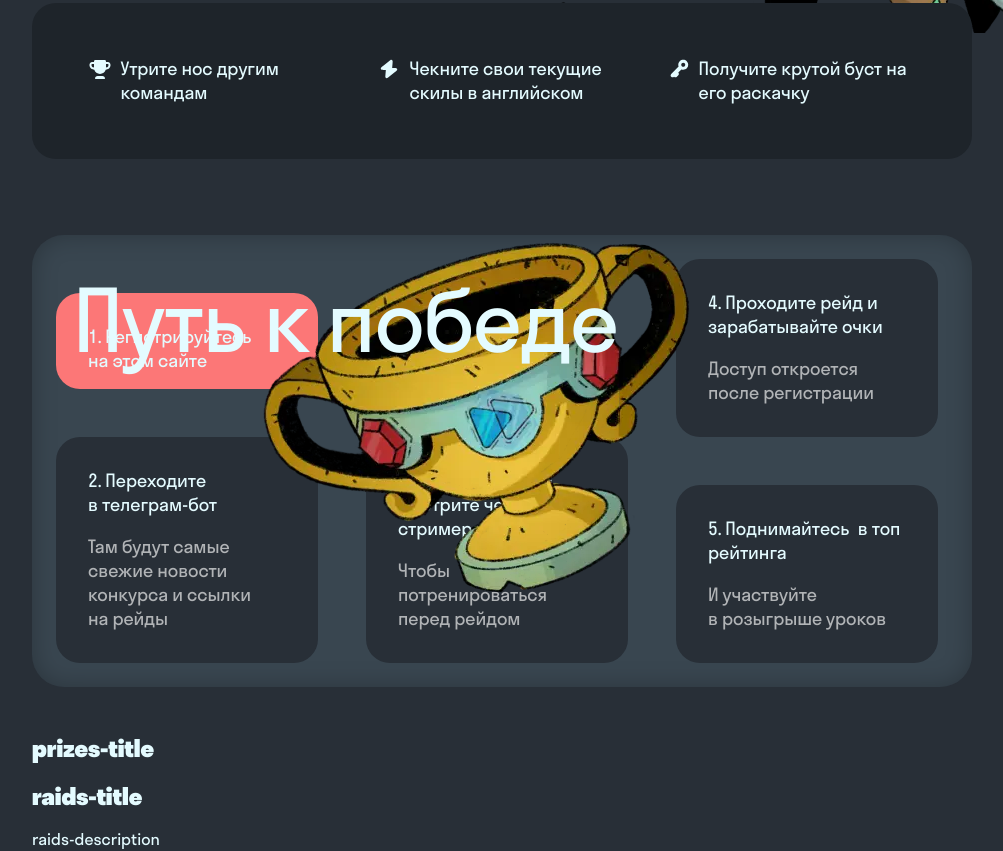
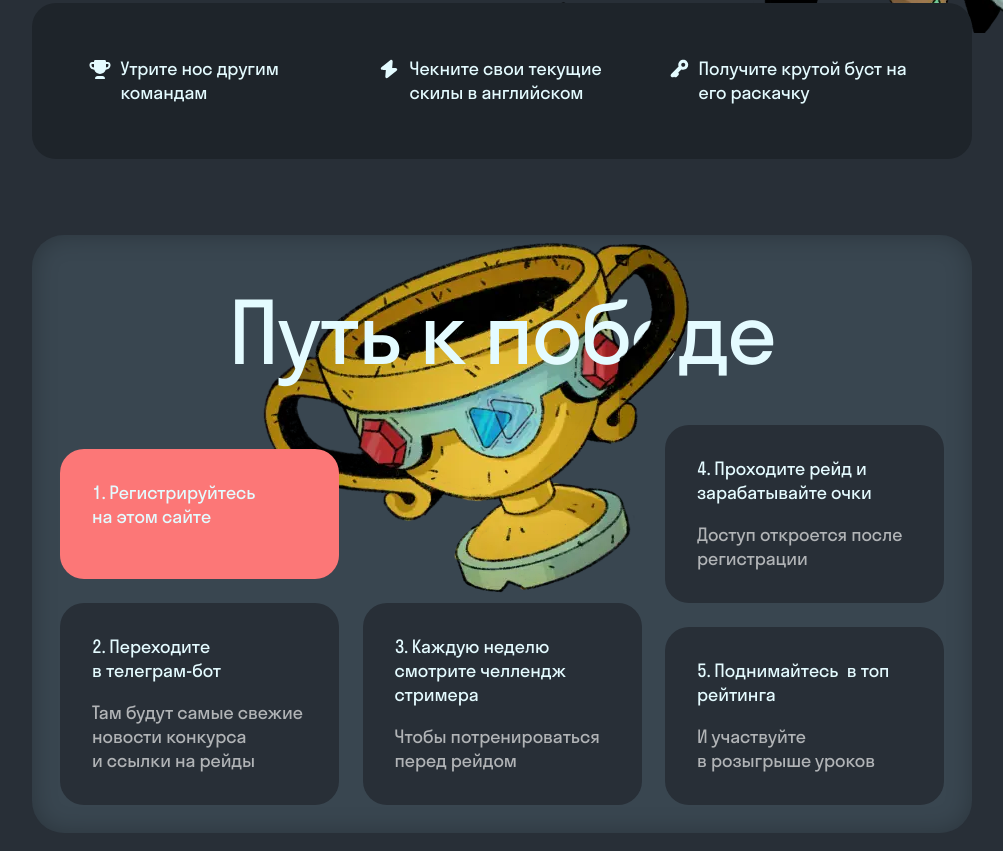
Before and after one commit to ElenaChernikova/Game, a plain HTML site: page index.html in a window 1280 px wide. Shown: the part 964-1815 px from the top of the page, without its empty margins (138-1141 px from the left). Drawn offline with nearby package versions, Linux system fonts and the light colour scheme; files whose address does not match are found by name.

Commit message:
степы с адаптивом

```diff
--- a/index.html
+++ b/index.html
@@ -309,9 +309,8 @@
 
       <!-- Шаги к победе -->
       <section class="steps">
-        <div class="container">
         <div class="steps-container">
-            <h2 class="steps-title">Путь к победе</h2>
+          <h2 class="steps-title">Путь к победе</h2>
           <div class="steps-columns">
             <div class="steps-column">
               <div class="step main-step">
@@ -406,7 +405,6 @@
               />
               <img src="" alt="" />
             </picture>
-            </div>
           </div>
         </div>
       </section>
--- a/src/css/Steps.css
+++ b/src/css/Steps.css
@@ -1,15 +1,49 @@
 /* Контейнер и колонки */
+
+.steps {
+  display: flex;
+  overflow: auto;
+  padding-left: calc((100vw - 315px) / 2);
+  /* убрать скроллбар */
+  scrollbar-width: none;
+}
+/* убрать скроллбар */
+.steps::-webkit-scrollbar {
+  display: none;
+}
+
+@media (min-width: 770px) {
+  .steps {
+    padding-left: calc((100vw - 690px) / 2);
+  }
+}
+
+@media (min-width: 1024px) {
+  .steps {
+    width: 1024px;
+    padding: 0 42px;
+    overflow: initial;
+    margin: 0 auto;
+  }
+}
+
+@media (min-width: 1366px) {
+  .steps {
+    width: 1366px;
+    padding: 0 103px;
+  }
+}
 
 .steps-container {
   background-color: #394650;
   position: relative;
-  width: 100%;
-  /* height: 284px; */
+  display: flex;
   box-shadow: 0px 0px 25px 0px rgba(0, 0, 0, 0.25) inset;
   border-radius: 16px;
   margin-top: 36px;
   margin-bottom: 27px;
-  overflow: auto;
+  padding-top: 45px;
+  padding-bottom: 29px;
 }
 
 .steps-columns {
@@ -24,6 +58,10 @@
   justify-content: flex-start;
   flex-direction: row;
   /* row vs column */
+  align-items: stretch;
+}
+
+.steps-column:first-child {
   align-items: flex-end;
 }
 
@@ -44,8 +82,12 @@
     margin-top: 76px;
     margin-bottom: 48px;
     overflow: initial;
+    display: block;
+    width: 100%;
+    padding: 28px;
   }
   .steps-columns {
+    justify-content: space-between;
   }
   .steps-column {
     flex-direction: column;
@@ -68,14 +110,13 @@
 /* Шаги и заголовок */
 
 .step {
-  display: inline-block;
   margin: 16px;
   border-radius: 16px;
   background-color: #282f37;
   padding: 24px;
   gap: 10px;
-  /* height: 178px; */
   width: 262px;
+  z-index: 2;
 }
 
 .main-step {
@@ -96,8 +137,9 @@
 
   position: absolute;
   left: 16px;
-  top: 16px;
+  top: 36px;
   margin: 0;
+  width: 230px;
 }
 
 .step-title {
@@ -132,10 +174,12 @@
 
 @media (min-width: 1024px) {
   .step {
-    margin: 24px;
+    margin: 24px 0 0 0;
     border-radius: 24px;
     padding: 32px;
     gap: 10px;
+    z-index: 1;
+    width: 279px;
   }
   .steps-title {
     padding: 25px;
@@ -144,6 +188,11 @@
     font-size: 86px;
     line-height: 88px;
     letter-spacing: -1.29px;
+    position: relative;
+    width: 100%;
+    z-index: 2;
+    left: initial;
+    top: initial;
   }
   .step-title {
     letter-spacing: -0.054px;
@@ -151,10 +200,14 @@
   .step-text {
     letter-spacing: -0.054px;
   }
+  .main-step {
+    height: initial;
+  }
 }
 
 @media (min-width: 1366px) {
   .step {
+    width: 354px;
   }
   .steps-title {
     font-size: 124px;
@@ -177,8 +230,8 @@
 
 .steps-image-cup {
   position: absolute;
-  top: -115px;
-  left: 9px;
+  top: -66px;
+  left: 46px;
 }
 
 .steps-image-handle {
@@ -186,6 +239,8 @@
 
 @media (min-width: 770px) {
   .steps-image-cup {
+    top: -83px;
+    left: 19px;
   }
   .steps-image-handle {
   }
```
Lines whose indentation alone changed are shown as unchanged.
